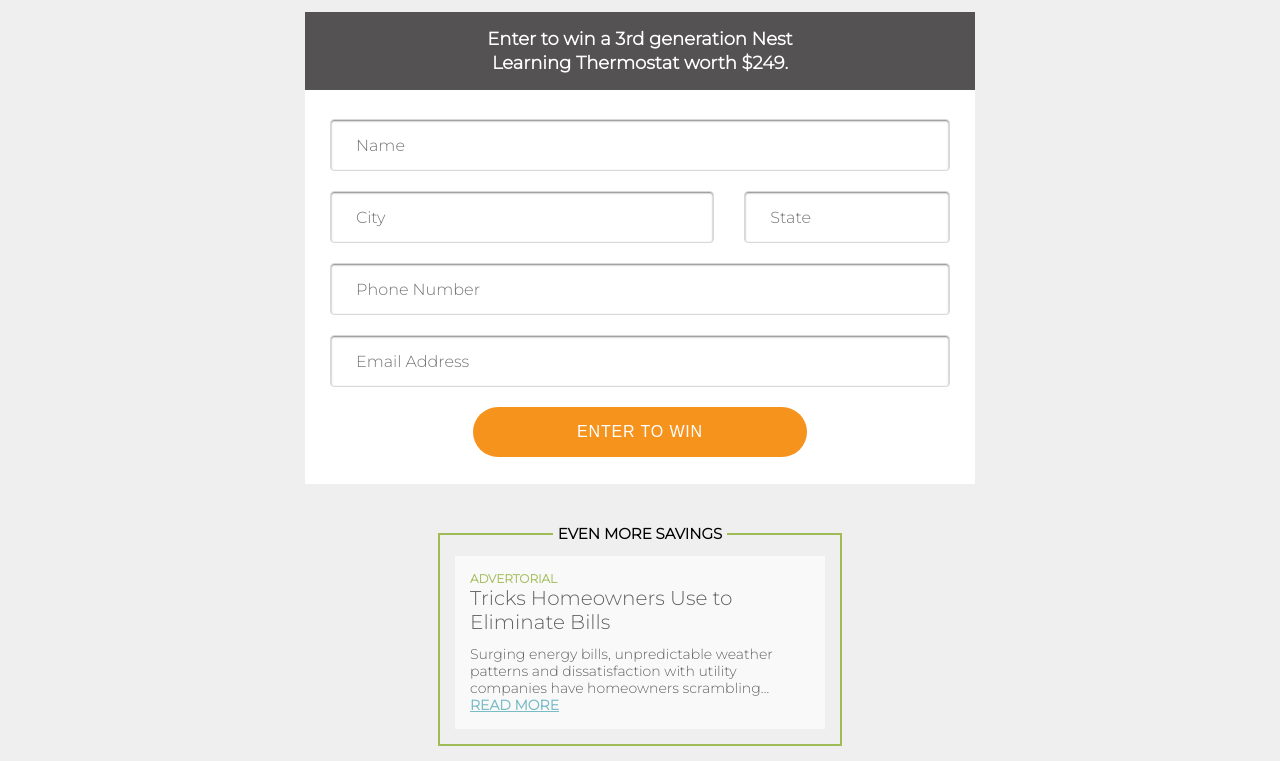
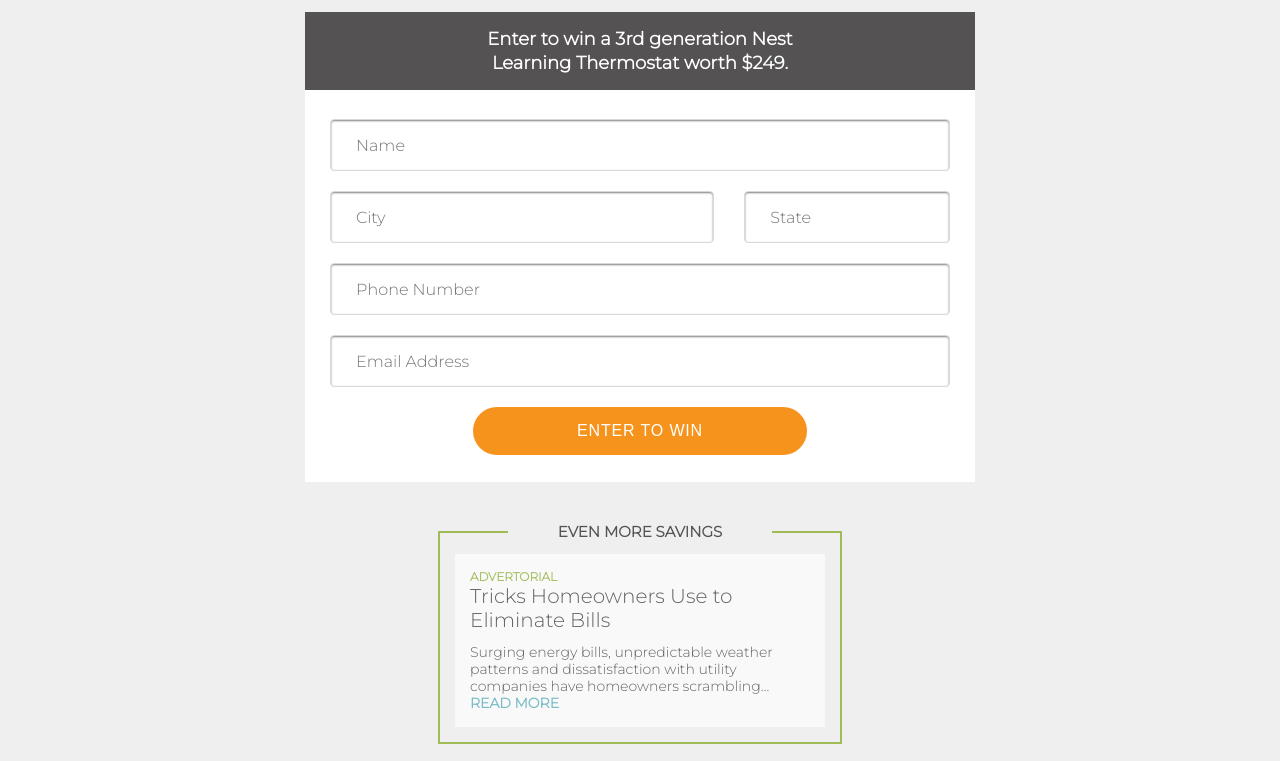
Before and after one commit to diremanwolf/interviewchallenge-quinstreetinterviewchallenge-quinstreet, a website: page index.html in a window 1280 px wide. Shown: the part 83-844 px from the top of the page. Drawn offline with Linux system fonts and the light colour scheme.

Commit message:
Fix: background and desktop styles.

```diff
--- a/assets/styles.css
+++ b/assets/styles.css
@@ -89,7 +89,7 @@
 
 .form-button {
   width: 100%;
-  height: 50px;
+  height: 48px;
 
   cursor: pointer;
 
@@ -124,7 +124,9 @@
 
 #container-advert legend {
   margin: 0 auto;
-  padding: 0 5px;
+  padding: 0 10px;
+
+  color: #545253;
 
   font-weight: 600;
   font-size: 15px;
@@ -171,6 +173,8 @@
   font-size: 14px;
   line-height: 17px;
 
+  text-decoration: none;
+
   color: #6EB7C2;
 }
 
@@ -204,6 +208,10 @@
   #advert {
     width: 404px;
   }
+
+  #container-advert legend {
+    padding: 0 50px;
+  }
 }
 
 /* FINISH: This media query applies styles to devices 767px OR higher. */
```
